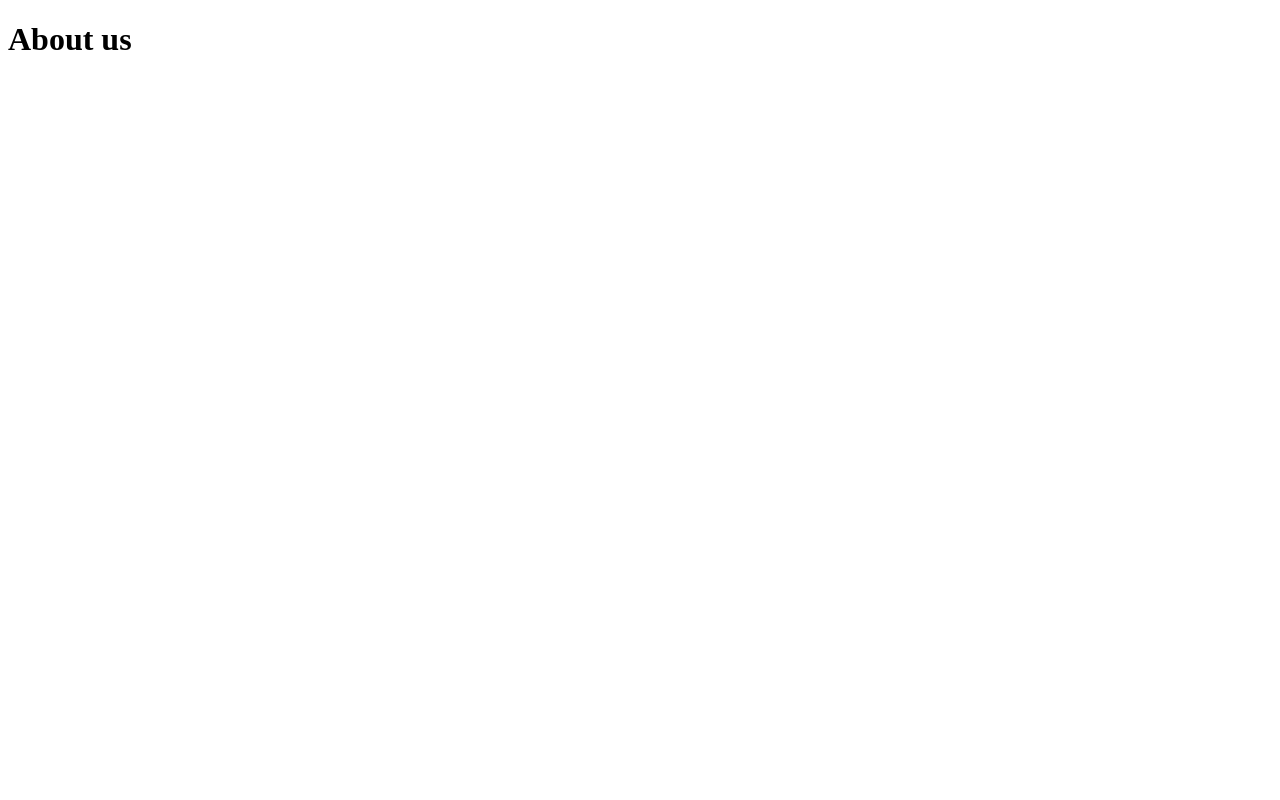
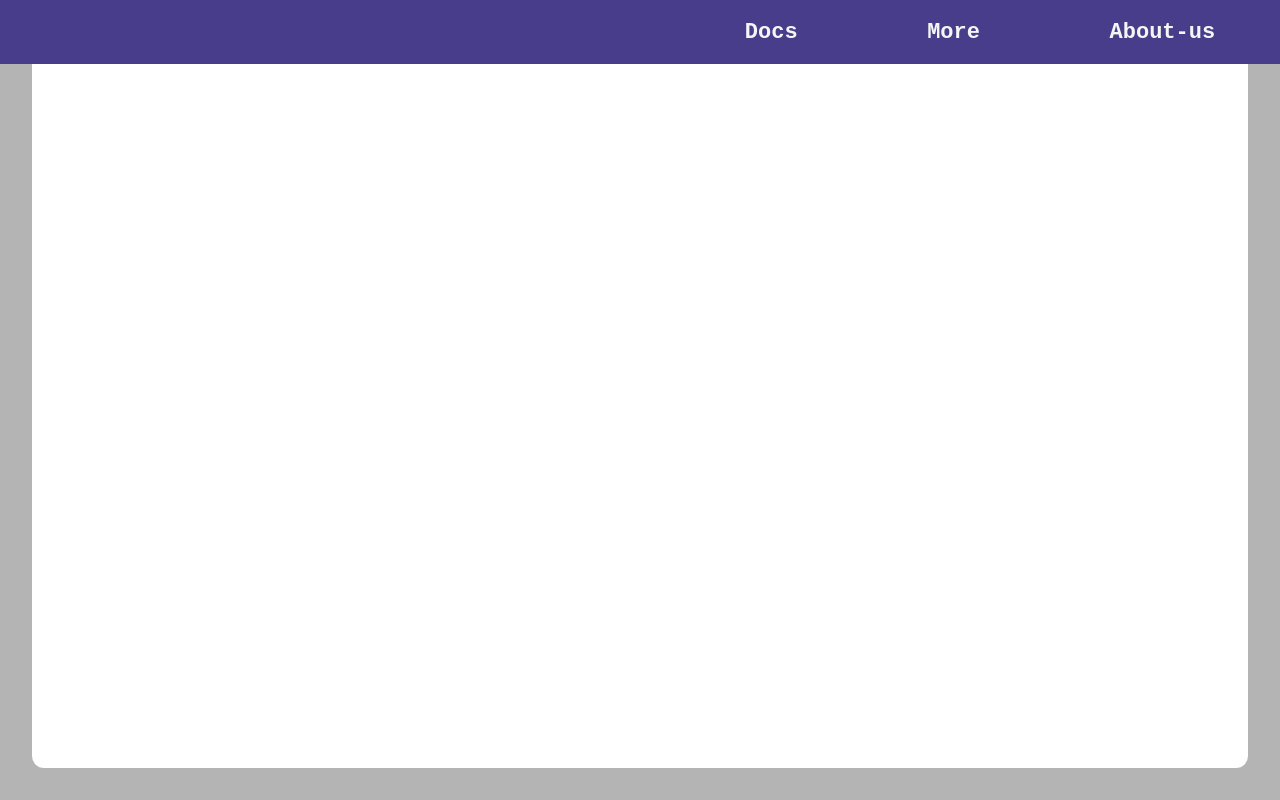
Before and after one commit to Luc4sGomes/UniverseMe, a website: page src/views/card3.html in a window 1280 px wide. Drawn offline with Linux system fonts and the light colour scheme.

Commit message:
added new info to cards

```diff
--- a/src/css/docs.css
+++ b/src/css/docs.css
@@ -71,7 +71,6 @@ img {
   justify-content: center;
   align-items: center;
   padding: 60px;
-
 }
 
 .main-info p {
--- a/src/views/card3.html
+++ b/src/views/card3.html
@@ -4,15 +4,30 @@
   <meta charset="UTF-8">
   <meta http-equiv="X-UA-Compatible" content="IE=edge">
   <meta name="viewport" content="width=device-width, initial-scale=1.0">
+  <link rel="stylesheet" href="../css/docs.css">
   <title>About us</title>
 </head>
 <body>
   <header>
-    <h1>About us</h1>
+    <div class="container-header">
+      <a href="../../index.html"><img src="/src/img/rocket_circle.svg" alt="rocket" /></a>
+      <nav>
+        <ul>
+          <li><a href="/src/pages/docs.html">Docs</a></li>
+          <li><a href="/src/pages/more.html">More</a></li>
+          <li><a href="/src/pages/about.html">About-us</a></li>
+        </ul>
+      </nav>
+    </div>
   </header>
-  <main>
 
-  </main>
+    <div class="main">
+      <div class="main-info">
+        <p>
+
+        </p>
+      </div>
+  </div>
 
   <footer>
 
```
Also changed, not shown: index.html (+2 -2 lines), src/js/main.js (+8 -2 lines), src/views/card1.html (+17 -3 lines), src/views/card2.html (+19 -3 lines).
